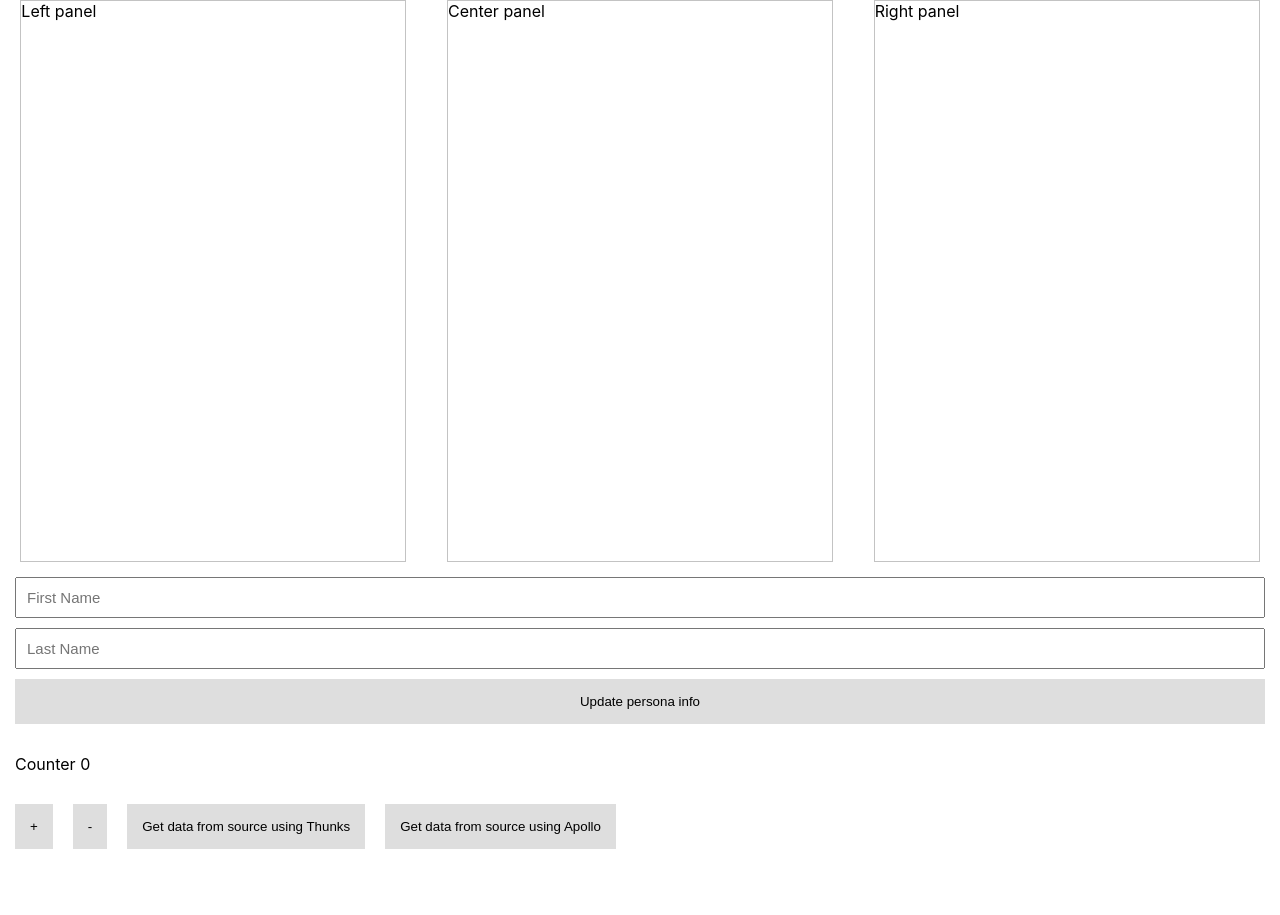
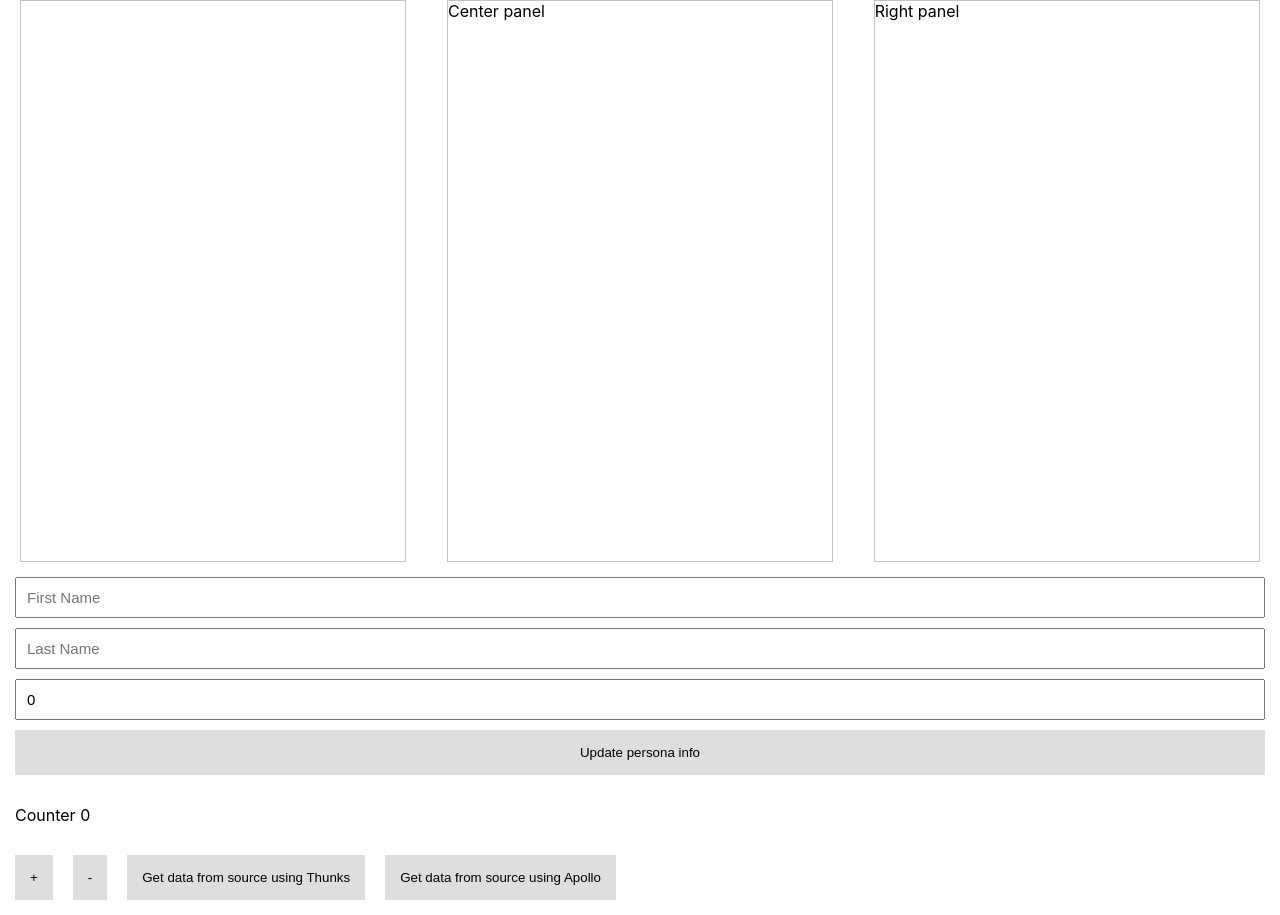
Before and after one commit to alejandronanez/apollo-redux-example, a React (Create React App) app: page / in a window 1280 px wide. Before the commit the page ends 864 px from the top, so only its background shows below. Built offline with nearby package versions, Linux system fonts and the light colour scheme.

Commit message:
Add left Panel / first and last name with memoized and not memoized selectors

```diff
--- a/src/App.css
+++ b/src/App.css
@@ -4,7 +4,7 @@
   margin: 0 auto;
 }
 
-.Container div {
+.Container > div {
   border: 1px solid #c3c3c3;
   height: 70vh;
   width: 30%;
--- a/src/App.js
+++ b/src/App.js
@@ -1,7 +1,7 @@
 import React, { Component, Fragment } from 'react';
 import './App.css';
 import CenterPanel from './CenterPanel';
-import LeftPanel from './LeftPanel';
+import LeftPanel from './LeftPanel/index';
 import RightPanel from './RightPanel';
 import Counter from './Counter';
 import Controls from './Controls';
--- a/src/LeftPanel.js
+++ /dev/null
@@ -1,5 +0,0 @@
-import React from 'react';
-
-const LeftPanel = () => <div>Left panel</div>;
-
-export default LeftPanel;
--- /dev/null
+++ b/src/LeftPanel/Memoized.js
@@ -0,0 +1,23 @@
+import React from 'react';
+import { connect } from 'react-redux';
+import { getPersonaFirstName, getPersonaLastName } from '../selectors';
+
+const NonMemoized = props => {
+  console.log('Rendering LeftPanel/NonMemoized...');
+
+  return (
+    <div>
+      {props.firstName} {props.lastName}
+    </div>
+  );
+};
+
+const mapStateToProps = state => ({
+  firstName: getPersonaFirstName(state),
+  lastName: getPersonaLastName(state),
+});
+
+export default connect(
+  mapStateToProps,
+  null
+)(NonMemoized);
--- /dev/null
+++ b/src/LeftPanel/NonMemoized.js
@@ -0,0 +1,23 @@
+import React from 'react';
+import { connect } from 'react-redux';
+import { getFirstNameNM, getLastNameNM } from '../selectors';
+
+const NonMemoized = props => {
+  console.log('Rendering LeftPanel/NonMemoized...');
+
+  return (
+    <div>
+      {props.firstName} {props.lastName}
+    </div>
+  );
+};
+
+const mapStateToProps = state => ({
+  firstName: getFirstNameNM(state),
+  lastName: getLastNameNM(state),
+});
+
+export default connect(
+  mapStateToProps,
+  null
+)(NonMemoized);
--- /dev/null
+++ b/src/LeftPanel/index.js
@@ -0,0 +1,12 @@
+import React from 'react';
+import NonMemoizedNames from './NonMemoized';
+import MemoizedNames from './Memoized';
+
+const LeftPanel = () => (
+  <div>
+    <NonMemoizedNames />
+    <MemoizedNames />
+  </div>
+);
+
+export default LeftPanel;
--- a/src/Names.js
+++ b/src/Names.js
@@ -1,9 +1,10 @@
 import React from 'react';
 import { connect } from 'react-redux';
-import { updateFirstName, updateLastName } from './actions';
+import { updateFirstName, updateLastName, updateAge } from './actions';
 
 class Names extends React.Component {
   state = {
+    age: this.props.age,
     firstName: this.props.firstName,
     lastName: this.props.lastName,
   };
@@ -13,6 +14,10 @@ class Names extends React.Component {
 
     this.props.updateFirstName(this.state.firstName);
     this.props.updateLastName(this.state.lastName);
+  };
+
+  handleAgeUpdate = e => {
+    this.setState({ age: e.target.value });
   };
 
   handleFirstNameUpdate = e => {
@@ -38,6 +43,12 @@ class Names extends React.Component {
           value={this.state.lastName}
           placeholder="Last Name"
         />
+        <input
+          type="text"
+          value={this.state.age}
+          onChange={this.handleAgeUpdate}
+          placeholder="Age"
+        />
         <input className="Button" type="submit" value="Update persona info" />
       </form>
     );
@@ -47,9 +58,11 @@ class Names extends React.Component {
 const mapStateToProps = state => ({
   firstName: state.persona.data.name.firstName,
   lastName: state.persona.data.name.lastName,
+  age: state.persona.data.age,
 });
 
 const mapDispatchToProps = dispatch => ({
+  updateAge: age => dispatch(updateAge(age)),
   updateFirstName: firstName => dispatch(updateFirstName(firstName)),
   updateLastName: lastName => dispatch(updateLastName(lastName)),
 });
--- a/src/actions.js
+++ b/src/actions.js
@@ -11,3 +11,4 @@ export const updateFirstName = payload => ({
   payload,
 });
 export const updateLastName = payload => ({ type: UPDATE_LAST_NAME, payload });
+export const updateAge = payload => ({ type: UPDATE_AGE, payload });
--- a/src/selectors.js
+++ b/src/selectors.js
@@ -4,6 +4,7 @@ import { createSelector } from 'reselect';
 // Non Memoized selectors
 export const getFirstNameNM = state =>
   get(state, ['persona', 'data', 'name', 'firstName']);
+
 export const getLastNameNM = state =>
   get(state, ['persona', 'data', 'name', 'lastName']);
 
```
